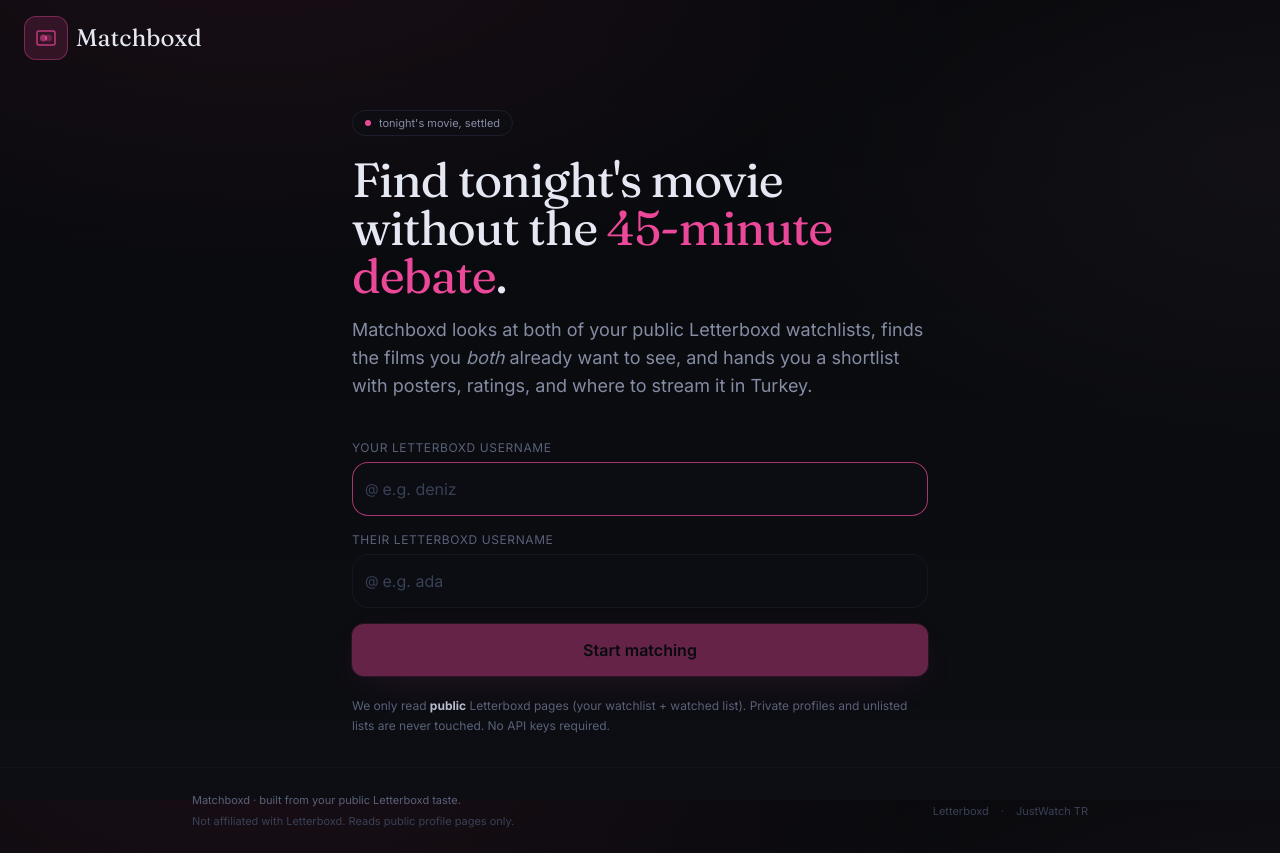
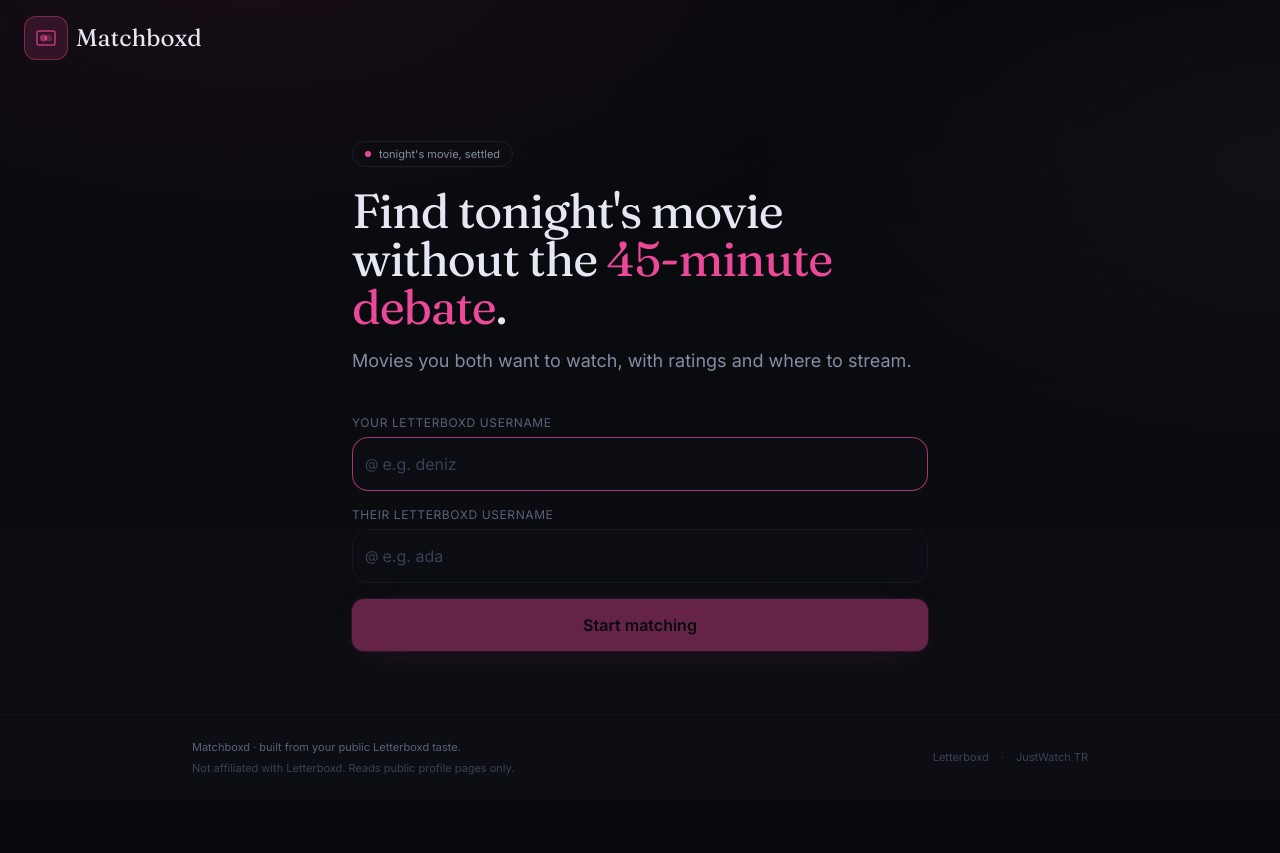
Before and after one commit to reincore/matchboxd, a React (Vite) app: page / in a window 1280 px wide. After the commit the page ends 800 px from the top, so only its background shows below. Built offline with nearby package versions, Linux system fonts and the light colour scheme; no server answers.

Commit message:
Tighten landing page copy

```diff
--- a/src/features/onboarding/LandingPage.tsx
+++ b/src/features/onboarding/LandingPage.tsx
@@ -44,10 +44,7 @@
               <span className="text-accent">45-minute debate</span>.
             </h1>
             <p className="text-ink-300 text-base sm:text-lg leading-relaxed">
-              Matchboxd looks at both of your public Letterboxd watchlists,
-              finds the films you <em>both</em> already want to see, and hands
-              you a shortlist with posters, ratings, and where to stream it in
-              Turkey.
+              Movies you both want to watch, with ratings and where to stream.
             </p>
           </div>
 
@@ -81,13 +78,6 @@
             <Button type="submit" size="lg" fullWidth disabled={!canSubmit}>
               Start matching
             </Button>
-
-            <p className="text-[12px] text-ink-400 leading-relaxed pt-1">
-              We only read <strong className="text-ink-200">public</strong>{' '}
-              Letterboxd pages (your watchlist + watched list). Private
-              profiles and unlisted lists are never touched. No API keys
-              required.
-            </p>
           </form>
         </div>
       </main>
```
